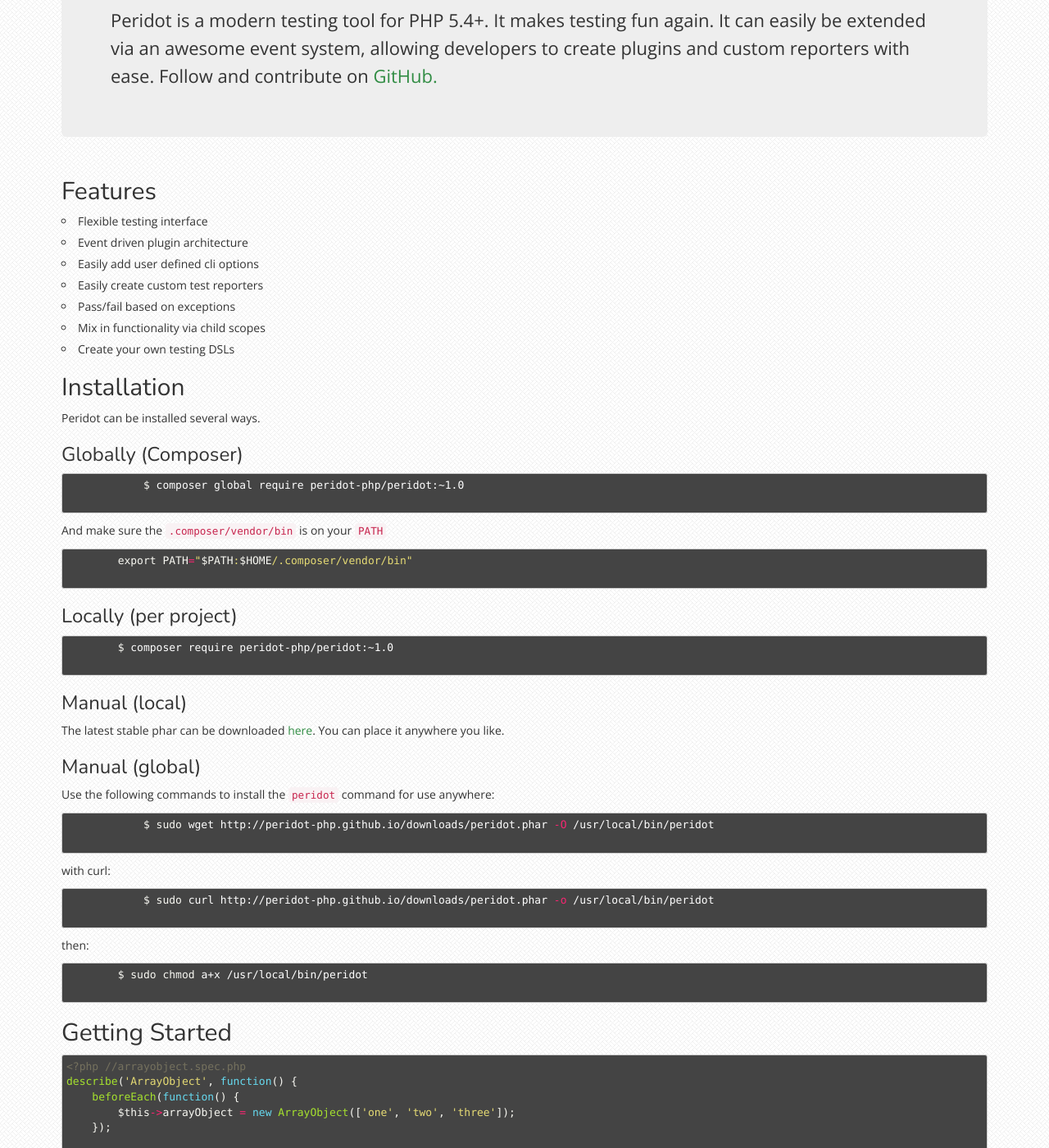
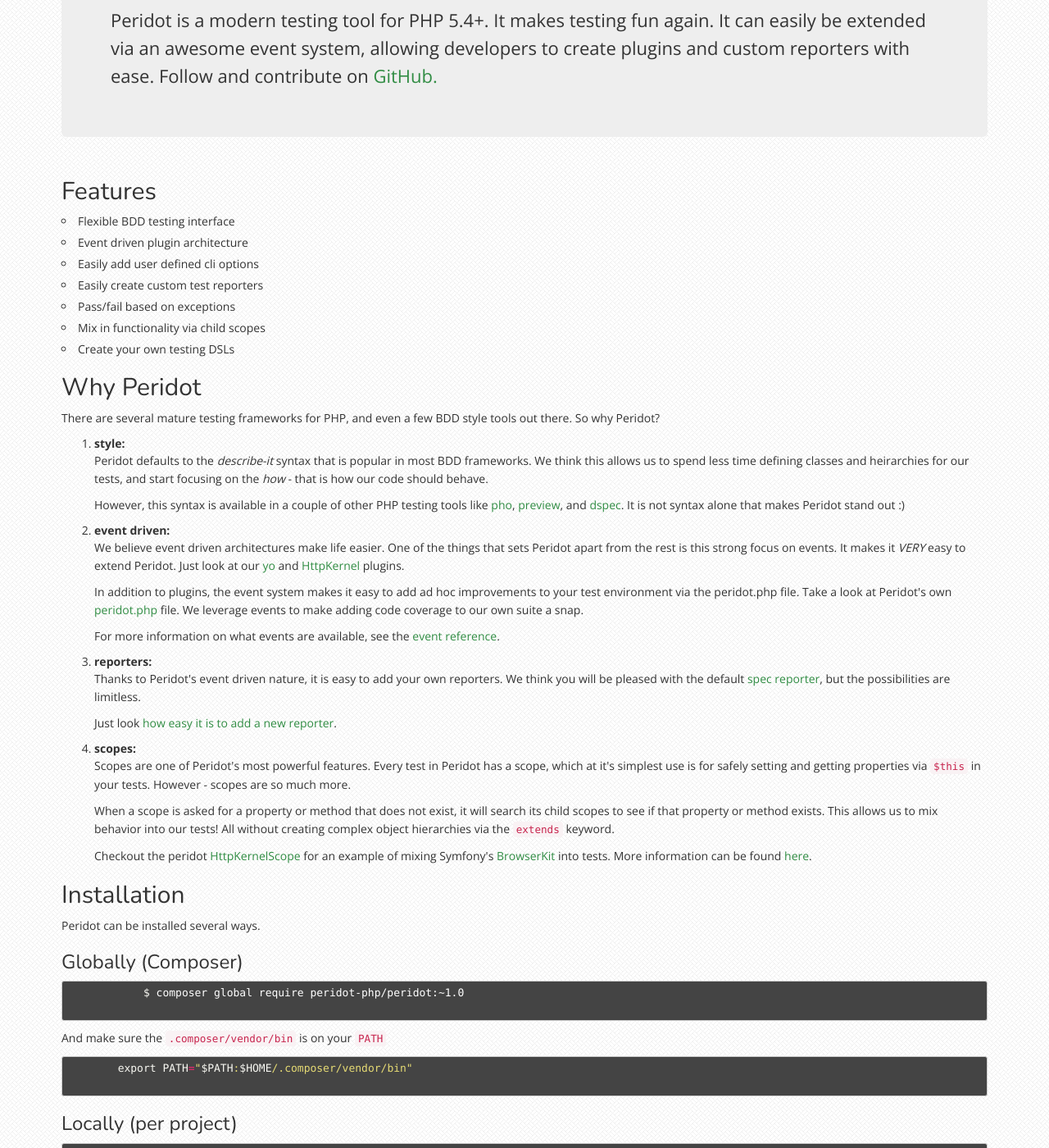
Before and after one commit to peridot-php/peridot-php.github.io, a Jekyll site: the page built from index.html, in a window 1280 px wide and 1400 px high, scrolled down 335 px. Shown: the whole window at 82% size. Built offline with Jekyll 4.4.1, drawn with Linux system fonts in a browser that asks for light colours.

Commit message:
add Why Peridot seciton

```diff
--- a/index.html
+++ b/index.html
@@ -18,7 +18,7 @@ peridot_version: ~1.0
     <div class="col-xs-12">
         <h2 id="features">Features</h2>
         <ul>
-            <li>Flexible testing interface</li>
+            <li>Flexible BDD testing interface</li>
             <li>Event driven plugin architecture</li>
             <li>Easily add user defined cli options</li>
             <li>Easily create custom test reporters</li>
@@ -26,6 +26,60 @@ peridot_version: ~1.0
             <li>Mix in functionality via child scopes</li>
             <li>Create your own testing DSLs</li>
         </ul>
+
+        <h2 id="why-peridot">Why Peridot</h2>
+        <p>
+            There are several mature testing frameworks for PHP, and even a few BDD style tools out there. So why Peridot?
+        </p>
+
+        <ol>
+            <li>
+                <strong>style:</strong>
+                <p>
+                    Peridot defaults to the <em>describe-it</em> syntax that is popular in most BDD frameworks. We think this allows us to spend less time defining classes and heirarchies for our tests, and start focusing on the <em>how</em> - that is how our code should behave.
+                </p>
+
+                <p>
+                    However, this syntax is available in a couple of other PHP testing tools like <a target="_blank" href="https://github.com/danielstjules/pho">pho</a>, <a target="_blank" href="https://github.com/v2e4lisp/preview">preview</a>, and <a target="_blank" href="https://github.com/davedevelopment/dspec">dspec</a>. It is not syntax alone that makes Peridot stand out :)
+                </p>
+            </li>
+            <li>
+                <strong>event driven:</strong>
+                <p>
+                    We believe event driven architectures make life easier. One of the things that sets Peridot apart from the rest is this strong focus on events. It makes it <em>VERY</em> easy to extend Peridot. Just look at our <a target="_blank" href="https://github.com/peridot-php/peridot-yo-plugin">yo</a> and <a href="https://github.com/peridot-php/peridot-httpkernel-plugin" target="_blank">HttpKernel</a> plugins.
+                </p>
+
+                <p>
+                    In addition to plugins, the event system makes it easy to add ad hoc improvements to your test environment via the peridot.php file. Take a look at Peridot's own <a href="https://github.com/peridot-php/peridot/blob/master/peridot.php#L25" target="_blank">peridot.php</a> file. We leverage events to make adding code coverage to our own suite a snap.
+                </p>
+
+                <p>
+                    For more information on what events are available, see the <a href="#event-reference">event reference</a>.
+                </p>
+            </li>
+            <li>
+                <strong>reporters: </strong>
+                <p>
+                    Thanks to Peridot's event driven nature, it is easy to add your own reporters. We think you will be pleased with the default <a href="https://travis-ci.org/peridot-php/peridot/jobs/38823340" target="_blank">spec reporter</a>, but the possibilities are limitless.
+                </p>
+                <p>
+                    Just look <a href="https://github.com/peridot-php/peridot/blob/master/peridot.php#L43" target="_blank">how easy it is to add a new reporter</a>.
+                </p>
+            </li>
+            <li>
+                <strong>scopes: </strong>
+                <p>
+                    Scopes are one of Peridot's most powerful features. Every test in Peridot has a scope, which at it's simplest use is for safely setting and getting properties via <code>$this</code> in your tests. However - scopes are so much more.
+                </p>
+                <p>
+                    When a scope is asked for a property or method that does not exist, it will search its child scopes to see if that property or method exists. This allows us to mix behavior into our tests! All without creating complex object hierarchies via the <code>extends</code> keyword.
+                </p>
+
+                <p>
+                    Checkout the peridot <a href="https://github.com/peridot-php/peridot-httpkernel-plugin#using-on-a-test-by-test-basis" target="_blank">HttpKernelScope</a> for an example of mixing Symfony's <a href="http://symfony.com/components/BrowserKit" target="_blank">BrowserKit</a> into tests. More information can be found <a href="#scopes">here</a>.
+                </p>
+            </li>
+        </ol>
 
         <h2 id="installation">Installation</h2>
         <p>
```
